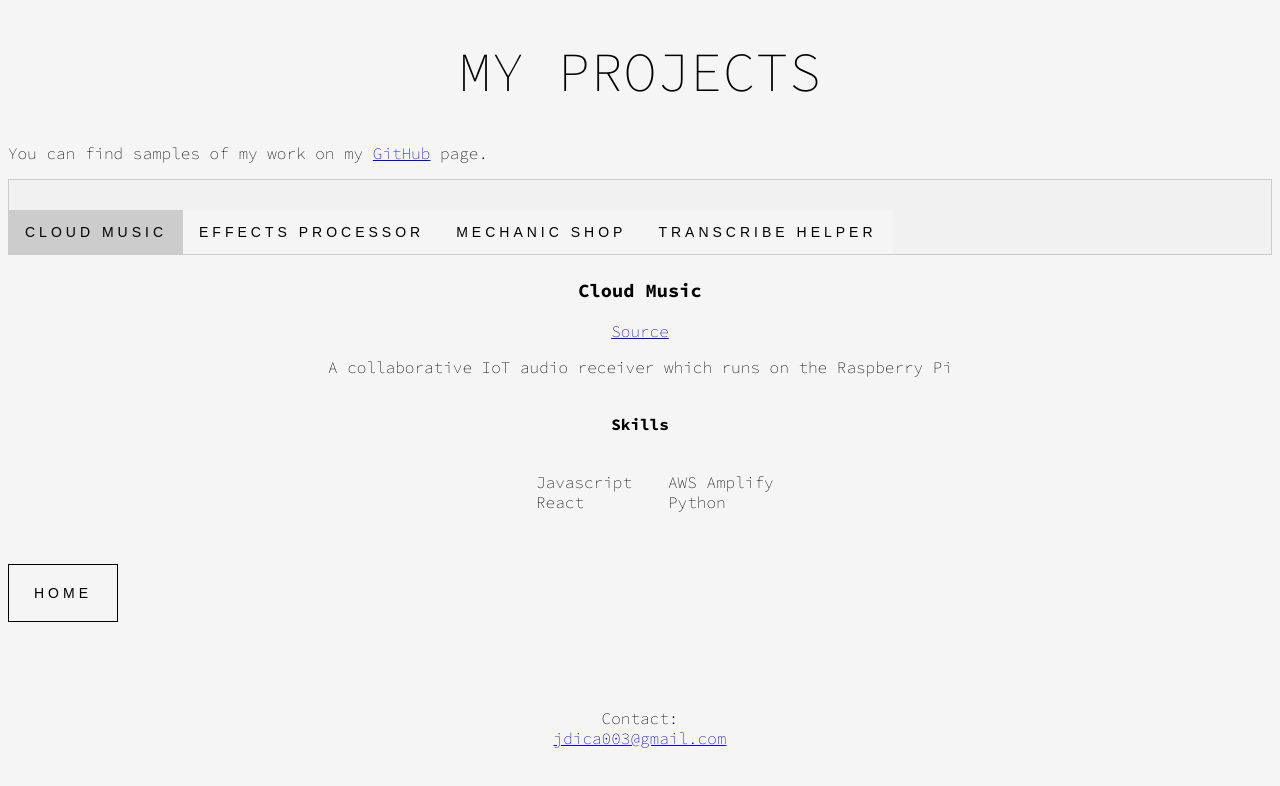
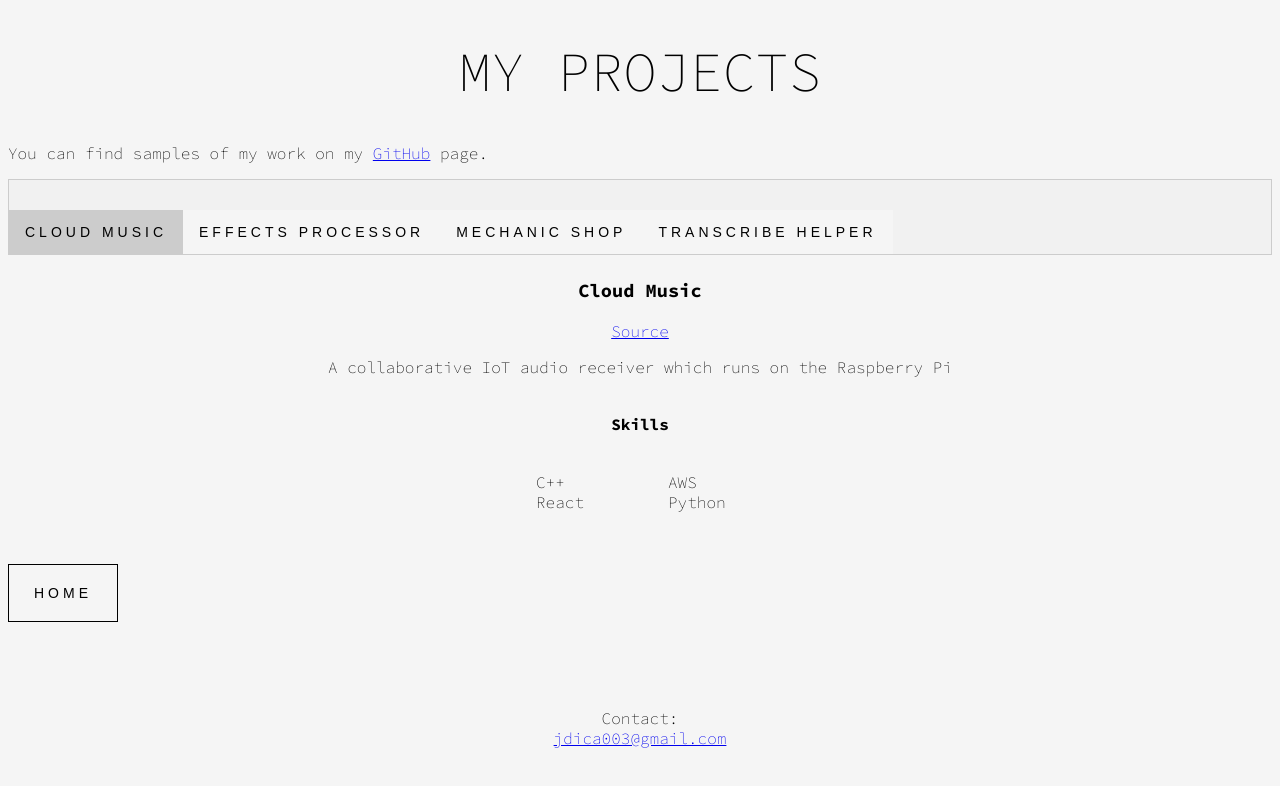
Before and after one commit to jdicarlantonio/DevSite, a plain HTML site: page pages/projects.html in a window 1280 px wide. Both pictures are taken after a click on the button "CLOUD MUSIC". Drawn offline with Linux system fonts and the light colour scheme.

Commit message:
update projects list

```diff
--- a/pages/projects.html
+++ b/pages/projects.html
@@ -28,9 +28,9 @@
             <p>A collaborative IoT audio receiver which runs on the Raspberry Pi</p>
             <h4>Skills</h4>
             <ul class="projectSkills">
-                <li>Javascript</li>
+                <li>C++</li>
                 <li>React</li>
-                <li>AWS Amplify</li>
+                <li>AWS</li>
                 <li>Python</li>
             </ul>
 
```
